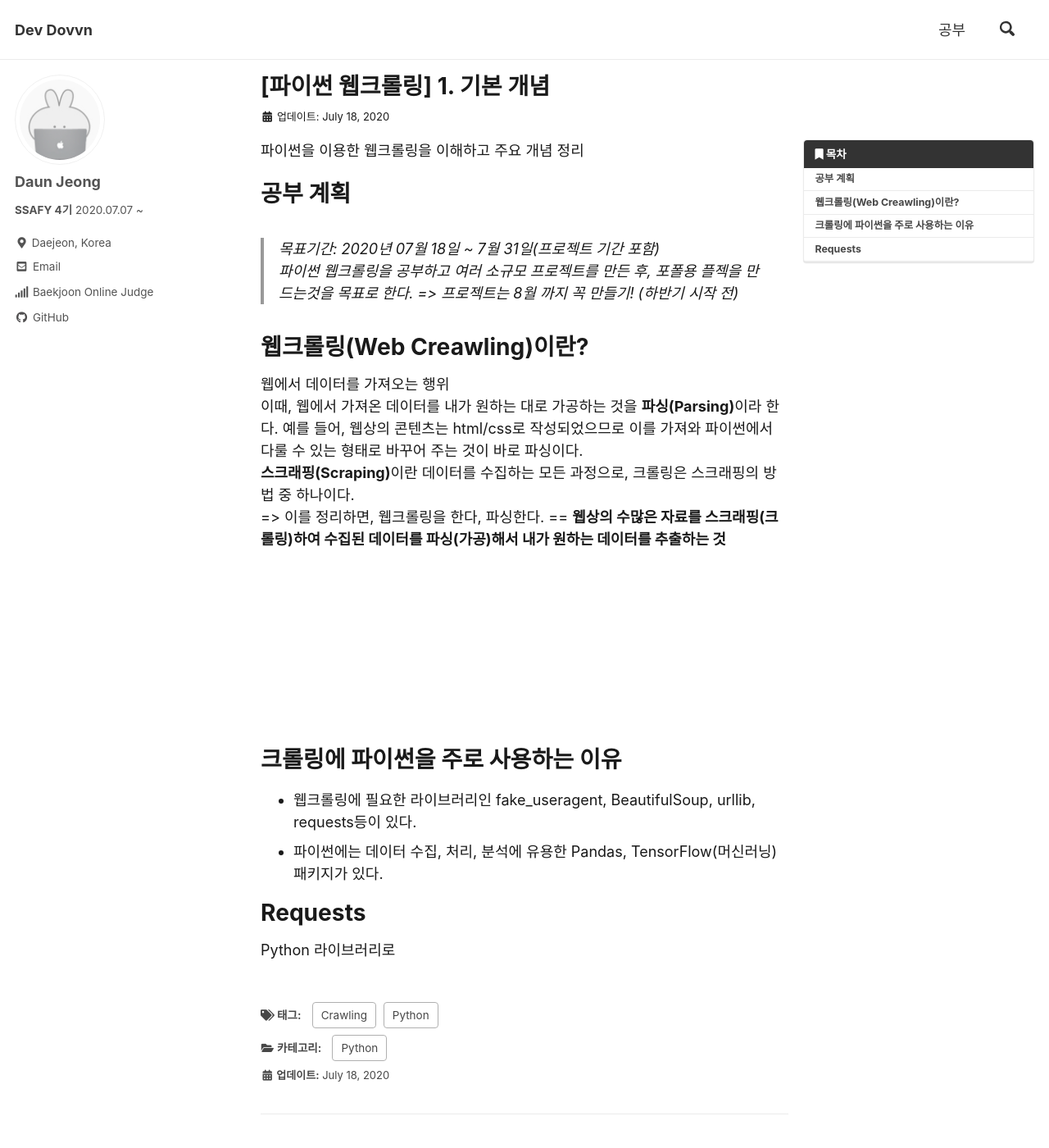
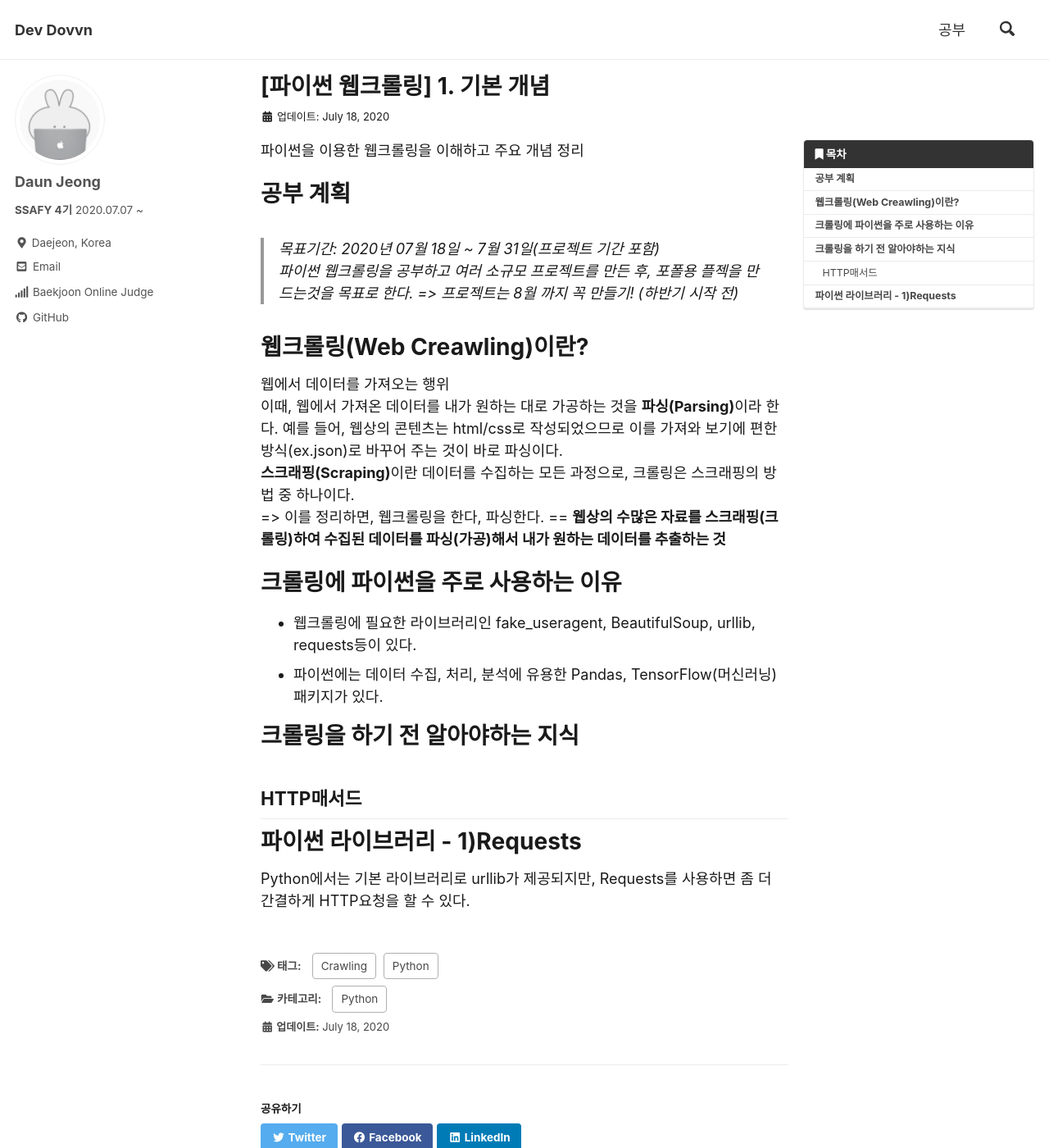
Before and after one commit to dovvn/dovvn.github.io, a Jekyll site: the page built from _posts/python/2020-07-18-crawling.md, in a window 1280 px wide and 1400 px high. Shown: the whole window at 82% size. Built offline with Jekyll 4.4.1, drawn with Linux system fonts in a browser that asks for light colours; cached includes are drawn as plain includes.

Commit message:
Modify crawling.md

```diff
--- a/_posts/python/2020-07-18-crawling.md
+++ b/_posts/python/2020-07-18-crawling.md
@@ -26,14 +26,17 @@
 # 웹크롤링(Web Creawling)이란?
 웹에서 데이터를 가져오는 행위
 이때, 웹에서 가져온 데이터를 내가 원하는 대로 가공하는 것을 **파싱(Parsing)**이라 한다.
-예를 들어, 웹상의 콘텐츠는 html/css로 작성되었으므로 이를 가져와 파이썬에서 다룰 수 있는 형태로 바꾸어 주는 것이 바로 파싱이다.
+예를 들어, 웹상의 콘텐츠는 html/css로 작성되었으므로 이를 가져와 보기에 편한 방식(ex.json)로 바꾸어 주는 것이 바로 파싱이다.
 **스크래핑(Scraping)**이란 데이터를 수집하는 모든 과정으로, 크롤링은 스크래핑의 방법 중 하나이다.
 => 이를 정리하면, 웹크롤링을 한다, 파싱한다. == **웹상의 수많은 자료를 스크래핑(크롤링)하여 수집된 데이터를 파싱(가공)해서 내가 원하는 데이터를 추출하는 것**
-<br><br><br><br><br><br><br><br><br>
+
 # 크롤링에 파이썬을 주로 사용하는 이유
 * 웹크롤링에 필요한 라이브러리인  fake_useragent, BeautifulSoup, urllib, requests등이 있다.
 * 파이썬에는 데이터 수집, 처리, 분석에 유용한 Pandas, TensorFlow(머신러닝) 패키지가 있다.
 
+# 크롤링을 하기 전 알아야하는 지식
+## HTTP매서드
 
-# Requests
-Python 라이브러리로
+
+# 파이썬 라이브러리 - 1)Requests
+Python에서는 기본 라이브러리로 urllib가 제공되지만, Requests를 사용하면 좀 더 간결하게 HTTP요청을 할 수 있다.
```
